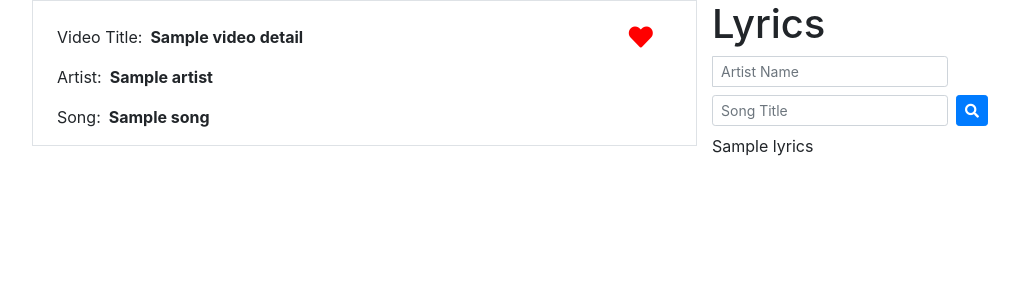
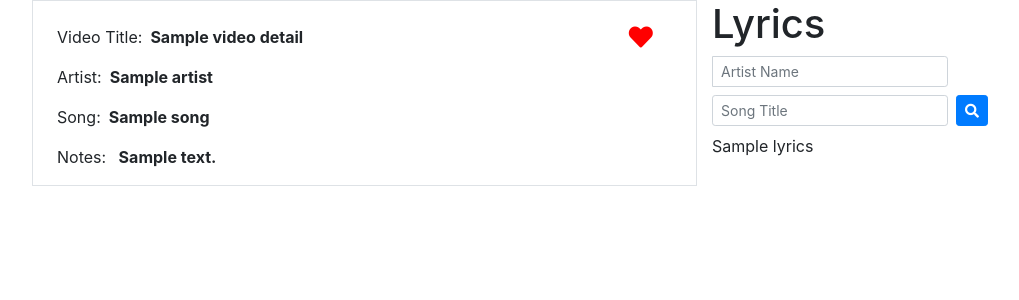
Before and after one commit to jetamartin/not-so-karaoke, a Flask app: template templates/view-video.html in a window 1280 px wide. Shown: the top 300 px of the page, without its empty margins (38-1057 px from the left). Run offline with Flask 2, Linux system fonts and the light colour scheme; the template is opened without the code that fills it: most values are stand-ins (such as "Sample title", 1, 10 or a date in 2020); some libraries are stand-ins or nearby versions.

Commit message:
added code to fully update video details after favorite video added

```diff
--- a/app.py
+++ b/app.py
@@ -91,9 +91,19 @@ def index():
 
     for result in results:
       video_id = result['id']['videoId']
+
+      # Check to see if video is in favorites for current user...if so then set fav_id
+      favResult = Favorite.query.filter_by(video_id=video_id, user_id=session['user_id']).first()
+      if favResult:
+        fav_id = favResult.id
+      else:
+        fav_id = None;
+
+      print('Video id: ', video_id, ' fav_id: ', fav_id)
+
       video_title = result['snippet']['title']
       video_thumbnail = result['snippet']['thumbnails']['default']['url']
-      video = Video(video_id, video_title, video_thumbnail)
+      video = Video(video_id, video_title, video_thumbnail, fav_id )
       videos.append(video)
 
     session['videos'] = pickle.dumps(videos)
@@ -242,7 +252,7 @@ def viewVideo(video_id):
 
 
 
-  video_details = Video_Detail(vid_id, vid_title, vid_thumbnail, vid_artist, vid_song, vid_notes, fav_id)
+  video_details = Video_Detail(vid_id, vid_title, vid_thumbnail, vid_artist, vid_song, vid_notes, fav_id, session['user_id'])
 
   session['videoDetails'] = pickle.dumps(video_details)
 
@@ -260,21 +270,27 @@ def getMoreLyrics():
 
 @app.route('/favorites', methods=['POST'])
 def addUpdateFavorites():
-
-  userId = 1
+  # import pdb; pdb.set_trace()
+  userId = session['user_id']
   videoId = request.json['id']
   title = request.json['title']
   artist = request.json['artist']
   song = request.json['song']
   notes = request.json['notes']
+  thumbnail = ""
 
   addFav = Favorite(user_id = userId, video_id = videoId, video_title = title, artist_name = artist, song_title = song, notes = notes)
   db.session.add(addFav)
   db.session.commit()
+  import pdb; pdb.set_trace()
+
+  # Convert Database Ojbect to Python Object so it can be serialized
+  videoObj = Video_Detail(addFav.video_id, addFav.video_title, thumbnail, addFav.artist_name, addFav.song_title, addFav.notes, addFav.id, addFav.user_id )
 
   import pdb; pdb.set_trace()
   # return jsonify({status: 'success', message: "Favorite successfully added to favorites list"})
-  return jsonify(addFav.id)
+  # return jsonify(video = [vid.serialize() for vid in videoObj])
+  return jsonify(videoObj.serialize())
 
 @app.route('/favorites/<int:id>', methods=['DELETE'])
 def deleteFavorite(id):
--- a/static/viewVideo.js
+++ b/static/viewVideo.js
@@ -250,19 +250,24 @@
 
         evt.preventDefault()
         // const lyricsSearch = $("#lyrics-search-form")
-        videoId = $("iframe").data('videoid')
-        videoDetailTitle = $("#video-detail-title").text()
-        videoDetailArtist = $("#video-detail-artist").text()
-        videoDetailSong =  $("#video-detail-song").text()
-        videoDetailNotes =  $("#video-detail-notes").text()
+        const videoId = $("iframe").data('videoid')
+        const inputVideoTitle = $("#input-video-title").val()
+        const inputArtistName = $("#input-artist-name").val()
+        const inputSongTitle =  $("#input-song-title").val()
+        const inputVideoNotes =  $("#input-video-notes").val()
 
-        params = {id: videoId, title: videoDetailTitle, artist: videoDetailArtist,  song: videoDetailSong, notes: videoDetailNotes}
+        params = {id: videoId, title: inputVideoTitle, artist: inputArtistName,  song: inputSongTitle, notes: inputVideoNotes}
 
         try {
           const res = await axios.post('/favorites', params)
           if (res.data) {
-            // $("#favorites").attr("data-fav_id", res.data)
-            $("#favorites").data('fav_id', res.data)
+            // $("#favorites").data('fav_id', res.data)
+            $("#favorites").data('fav_id', res.data.fav_id)
+            $('#video-detail-title').text(res.data.video_title)
+            $("#video-detail-artist").text(res.data.artist_name)
+            $("#video-detail-song").text(res.data.song_title)
+            $("#video-detail-notes").text(res.data.video_notes)
+
             console.log("Favorite was added")
             $('#favorites i').toggleClass('far fa-heart fas fa-heart')
             // Show the notes
@@ -291,7 +296,7 @@
             console.log("Favorite was deleted")
             $('#favorites i').toggleClass('far fa-heart fas fa-heart')
             $("#favorites").data("fav_id", "")
-            $("#favorites").removeAttr("data-fav_id")
+            // $("#favorites").removeAttr("data-fav_id")
             // Hide the notes section
             $("#video-detail-notes-section").toggleClass('hide')
             favDelModal.modal('hide')
--- a/templates/view-video.html
+++ b/templates/view-video.html
@@ -13,8 +13,10 @@
               <p> Video Title:<span id = "video-detail-title" class="font-weight-bold ml-2 mr-2">{{video_details.title}}</span></p>
               <p>Artist:<span id = "video-detail-artist" class="font-weight-bold ml-2 mr-2">{{video_details.artist}}</span></p>
               <p >Song:<span id = "video-detail-song" class="font-weight-bold ml-2 mr-2">{{video_details.song}}</span></p>
-              {% if video_details.fav %}
-                <p id="video-detail-notes-section" >Notes:<span id = "video-detail-notes" class="font-weight-bold ml-2 mr-2">{{video_details.notes}}</span></p>
+              {% if video_details.fav_id %}
+                <p id="video-detail-notes-section" >Notes:
+                  <span id = "video-detail-notes" class="font-weight-bold ml-2 mr-2">{{video_details.notes}}</span>
+                </p>
               {% endif %}
             </div>
             <div id="favorites" class="col-2 d-flex justify-content-center" {% if video_details.fav_id %} data-fav_id={{video_details.fav_id}} {% endif %} >
@@ -101,19 +103,19 @@
         <form id="video-detail-fav-form">
           <div class="form-group">
             <label for="video-title" class="col-form-label">Video Title:</label>
-            <input type="text" class="form-control" id="input-video-title">
+            <input name="video-title" type="text" class="form-control" id="input-video-title">
           </div>
           <div class="form-group">
             <label for="artist-name" class="col-form-label">Artist:</label>
-            <input type="text" class="form-control" id="input-artist-name">
+            <input name="artist-name" type="text" class="form-control" id="input-artist-name">
           </div>
           <div class="form-group">
             <label for="song-title" class="col-form-label">Song:</label>
-            <input type="text" class="form-control" id="input-song-title">
+            <input name="song-title" type="text" class="form-control" id="input-song-title">
           </div>
           <div class="form-group">
             <label for="note-area" class="col-form-label">Notes:</label>
-            <textarea class="form-control" id="input-video-notes"></textarea>
+            <textarea name="note-area" class="form-control" id="input-video-notes"></textarea>
           </div>
         </form>
       </div>
```
Also changed, not shown: templates/search.html (+7 -1 lines), utilities.py (+17 -3 lines).
